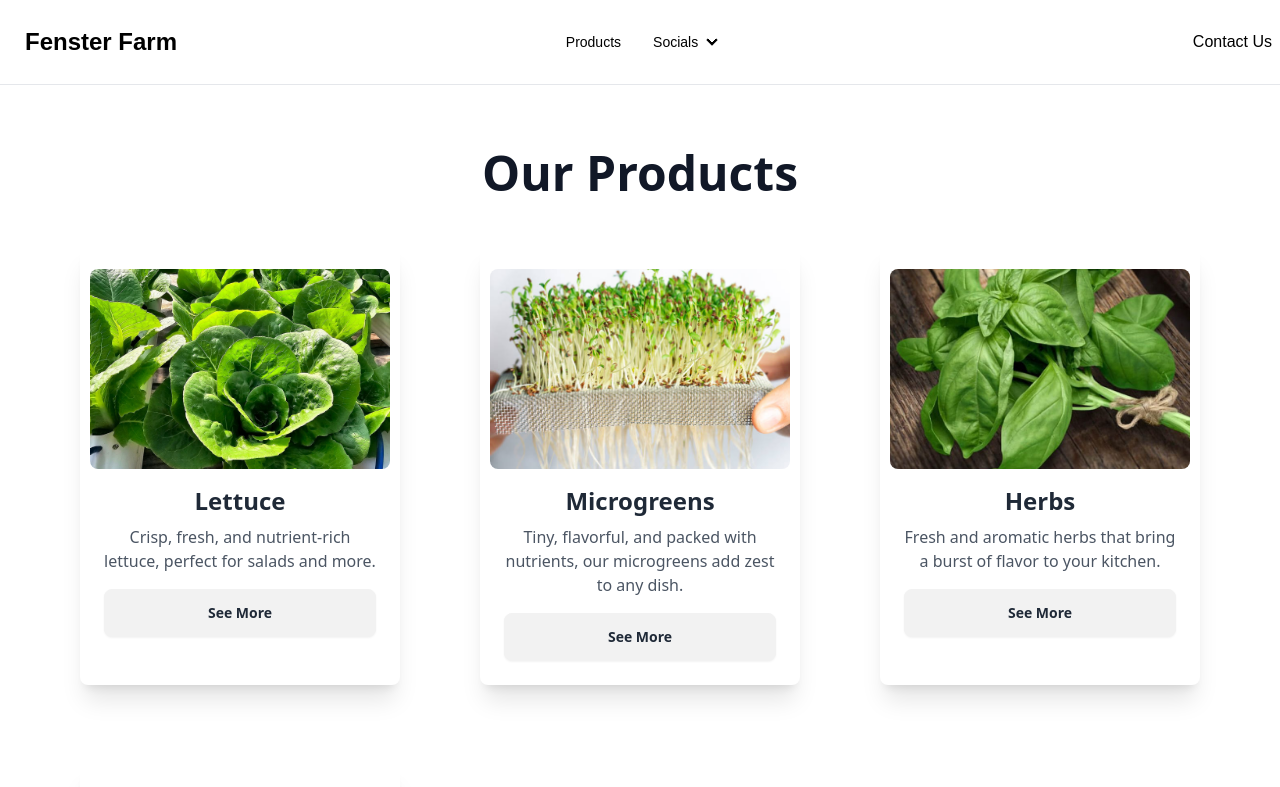
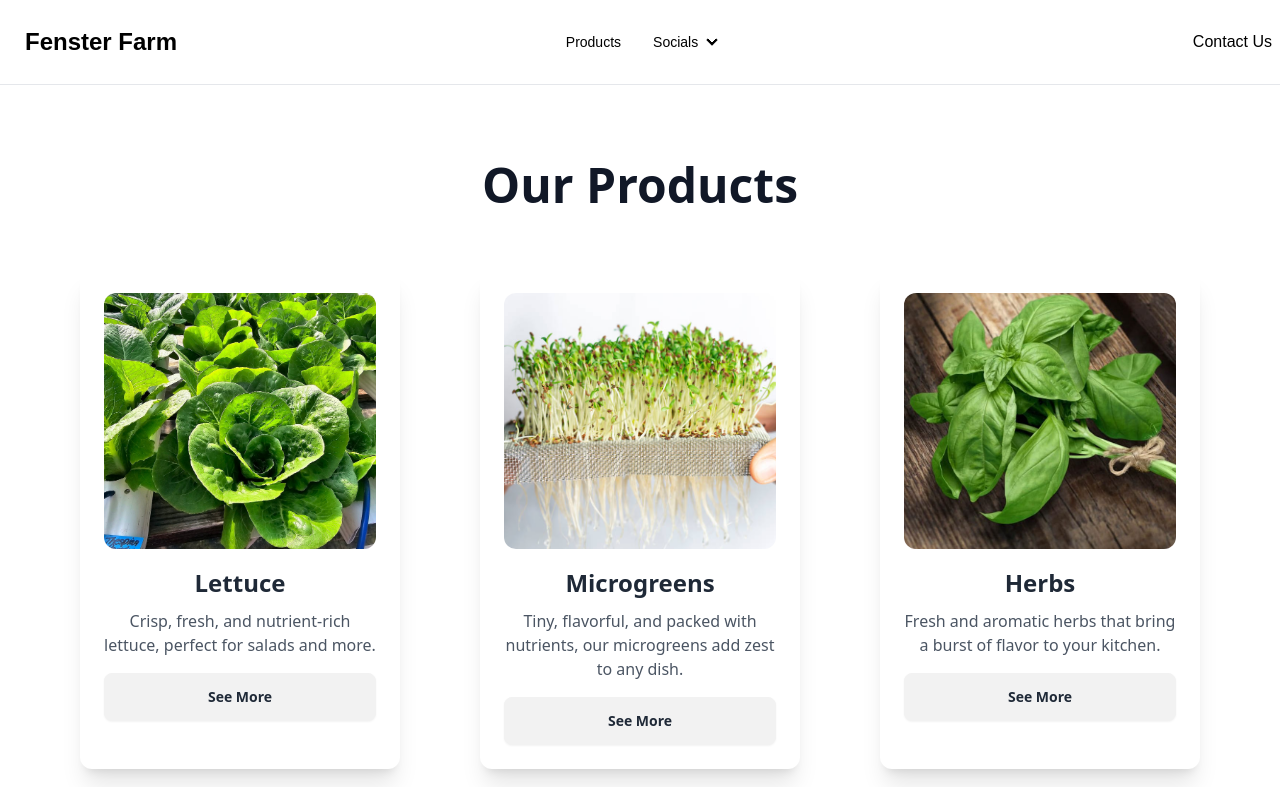
Before and after one commit to danielFeliseed/fenster-farm, a Next.js app: page /products in a window 1280 px wide. Shown: the top 787 px of the page. Built offline with nearby package versions, Linux system fonts and the light colour scheme.

Commit message:
Fixed CSS issues and observer threshold

```diff
--- a/app/page.tsx
+++ b/app/page.tsx
@@ -30,7 +30,7 @@ export default function Home() {
     };
 
     const observer = new IntersectionObserver(animateOnScroll, {
-      threshold: 0.5,
+      threshold: 0.2,
     });
 
     if (heroRef.current) observer.observe(heroRef.current);
--- a/app/products/page.tsx
+++ b/app/products/page.tsx
@@ -3,13 +3,13 @@ import Image from 'next/image';
 
 export default function Products() {
     return (
-        <div className="min-h-screen bg-white font-sans py-16 px-8 sm:px-20">
-            <h1 className="text-5xl font-bold text-center mb-12 text-gray-900">Our Products</h1>
+        <div className="min-h-screen bg-white font-sans py-16 px-4 sm:px-8 lg:px-20">
+            <h1 className="text-4xl sm:text-5xl font-bold text-center mb-12 text-gray-900">Our Products</h1>
 
-            <div className="grid gap-12 sm:gap-16 md:gap-20 grid-cols-1 sm:grid-cols-2 lg:grid-cols-3">
+            <div className="grid gap-10 sm:gap-12 md:gap-16 lg:gap-20 grid-cols-1 sm:grid-cols-2 lg:grid-cols-3">
                 {/* Lettuce Card */}
                 <Link href="/products/lettuce" className="card bg-white shadow-xl p-6 rounded-lg flex flex-col items-center text-center">
-                    <div className="w-[300px] h-[200px] overflow-hidden rounded-lg mb-4">
+                    <div className="w-full h-48 sm:h-56 md:h-64 overflow-hidden rounded-lg mb-4">
                         <Image
                             src="/farm5.jpg"  // Replace with actual image URL
                             alt="Lettuce"
@@ -29,7 +29,7 @@ export default function Products() {
 
                 {/* Microgreens Card */}
                 <Link href="/products/microgreens" className="card bg-white shadow-xl p-6 rounded-lg flex flex-col items-center text-center">
-                    <div className="w-[300px] h-[200px] overflow-hidden rounded-lg mb-4">
+                    <div className="w-full h-48 sm:h-56 md:h-64 overflow-hidden rounded-lg mb-4">
                         <Image
                             src="/farm13.jpg"  // Replace with actual image URL
                             alt="Microgreens"
@@ -49,7 +49,7 @@ export default function Products() {
 
                 {/* Herbs Card */}
                 <Link href="/products/herbs" className="card bg-white shadow-xl p-6 rounded-lg flex flex-col items-center text-center">
-                    <div className="w-[300px] h-[200px] overflow-hidden rounded-lg mb-4">
+                    <div className="w-full h-48 sm:h-56 md:h-64 overflow-hidden rounded-lg mb-4">
                         <Image
                             src="/farm8.jpeg"  // Replace with actual image URL
                             alt="Herbs"
@@ -69,7 +69,7 @@ export default function Products() {
 
                 {/* Eggs Card */}
                 <Link href="/products/eggs" className="card bg-white shadow-xl p-6 rounded-lg flex flex-col items-center text-center">
-                    <div className="w-[300px] h-[200px] overflow-hidden rounded-lg mb-4">
+                    <div className="w-full h-48 sm:h-56 md:h-64 overflow-hidden rounded-lg mb-4">
                         <Image
                             src="/farm9.jpeg"  // Replace with actual image URL
                             alt="Eggs"
--- a/tailwind.config.ts
+++ b/tailwind.config.ts
@@ -7,6 +7,31 @@ const config: Config = {
     "./app/**/*.{js,ts,jsx,tsx,mdx}",
   ],
   theme: {
+    screens: {
+      sm: '480px',
+      md: '768px',
+      lg: '1024px',
+      xl: '1280px',
+    },
+    fontSize: {
+      xs: '12px',
+      sm: '14px',
+      base: '16px',
+      md: '16px',
+      lg: '18px',
+      xl: '20px',
+      '2xl': '24px',
+      '3xl': '30px',
+      '4xl': '36px',
+      '5xl': '48px',
+    },
+    borderRadius: {
+      DEFAULT: '8px',
+      none: '0',
+      sm: '4px',
+      lg: '12px',
+      full: '9999px',
+    },
     extend: {
       colors: {
         background: "var(--background)",
```
